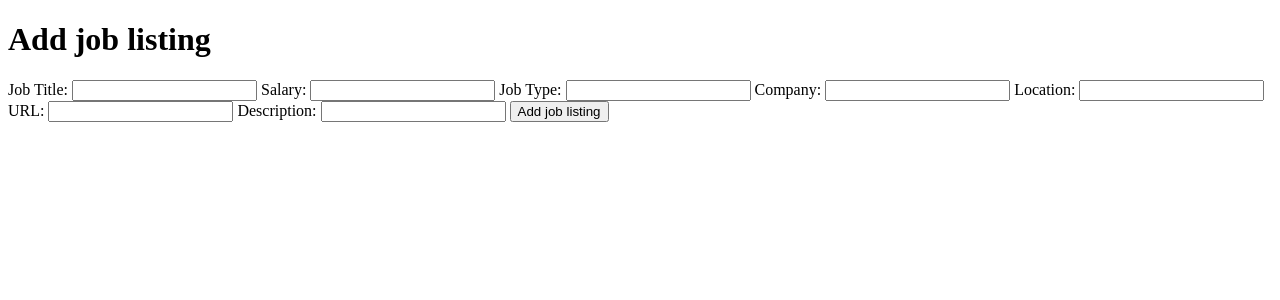
After one commit to samueljenkin/CareerHive, a Flask app: page /jobs/new in a window 1280 px wide. The commit adds this page. Shown: the top 300 px of the page. Run offline with Flask 3, Linux system fonts and the light colour scheme.

Commit message:
jobs routes, controller and model additions

```diff
--- a/controllers/jobs_controller.py
+++ b/controllers/jobs_controller.py
@@ -1,6 +1,43 @@
 from flask import render_template, request, redirect, session
-from models.job import all_jobs
+from models.job import all_jobs, create_job, get_job, update_job, delete_job, save_job
 
 def index():
     jobs = all_jobs()
     return render_template('jobs/index.html', jobs=jobs)
+
+def new():
+    return render_template('jobs/new.html')
+
+def create():
+    title = request.form.get('title')
+    salary = request.form.get('salary')
+    type = request.form.get('type')
+    company = request.form.get('company')
+    location = request.form.get('location')
+    url = request.form.get('url')
+    description = request.form.get('description')
+    create_job(title, salary, type, company, location, url, description)
+    return redirect('/')
+
+def edit(id):
+    job = get_job(id)
+    return render_template('jobs/edit.html', job=job)
+
+def update(id):
+    title = request.form.get('title')
+    salary = request.form.get('salary')
+    type = request.form.get('type')
+    company = request.form.get('company')
+    location = request.form.get('location')
+    url = request.form.get('url')
+    description = request.form.get('description')
+    update_job(title, salary, type, company, location, url, description, id)
+    return redirect('/')
+
+def delete(id):
+    delete_job(id)
+    return redirect('/')
+
+def save(id):
+    save_job(id, session['user_id'])
+    return redirect('/')
--- a/templates/jobs/index.html
+++ b/templates/jobs/index.html
@@ -35,12 +35,12 @@
                     <button>Edit</button>
                 </form>
 
-                <form action="/jobs/{{ job['id'] }}/delete">
+                <form action="/jobs/{{ job['id'] }}/delete" method="POST">
                     <button>Delete</button>
                 </form>
 
-                <form action="/jobs/{{ job['id'] }}/likes">
-                    <button>Like</button>
+                <form action="/jobs/{{ job['id'] }}/save" method="POST">
+                    <button>Save</button>
                 </form>
             </section>
         {% endfor %}
--- /dev/null
+++ b/templates/jobs/new.html
@@ -0,0 +1,29 @@
+{% extends 'base.html' %}
+
+{% block content %}
+    <h1>Add job listing</h1>
+    <form action="/jobs" method="POST">
+        <label for="">Job Title:</label>
+        <input type="text" name="title">
+
+        <label for="">Salary:</label>
+        <input type="text" name="salary">
+
+        <label for="">Job Type:</label>
+        <input type="text" name="type">
+
+        <label for="">Company:</label>
+        <input type="text" name="company">
+
+        <label for="">Location:</label>
+        <input type="text" name="location">
+
+        <label for="">URL:</label>
+        <input type="text" name="url">
+
+        <label for="">Description:</label>
+        <input type="text" name="description">
+
+        <button>Add job listing</button>
+    </form>
+{% endblock %}
```
Also changed, not shown: models/job.py (+16 -0 lines), routes/jobs_routes.py (+7 -1 lines), templates/jobs/edit.html (added, +29 -0 lines).
